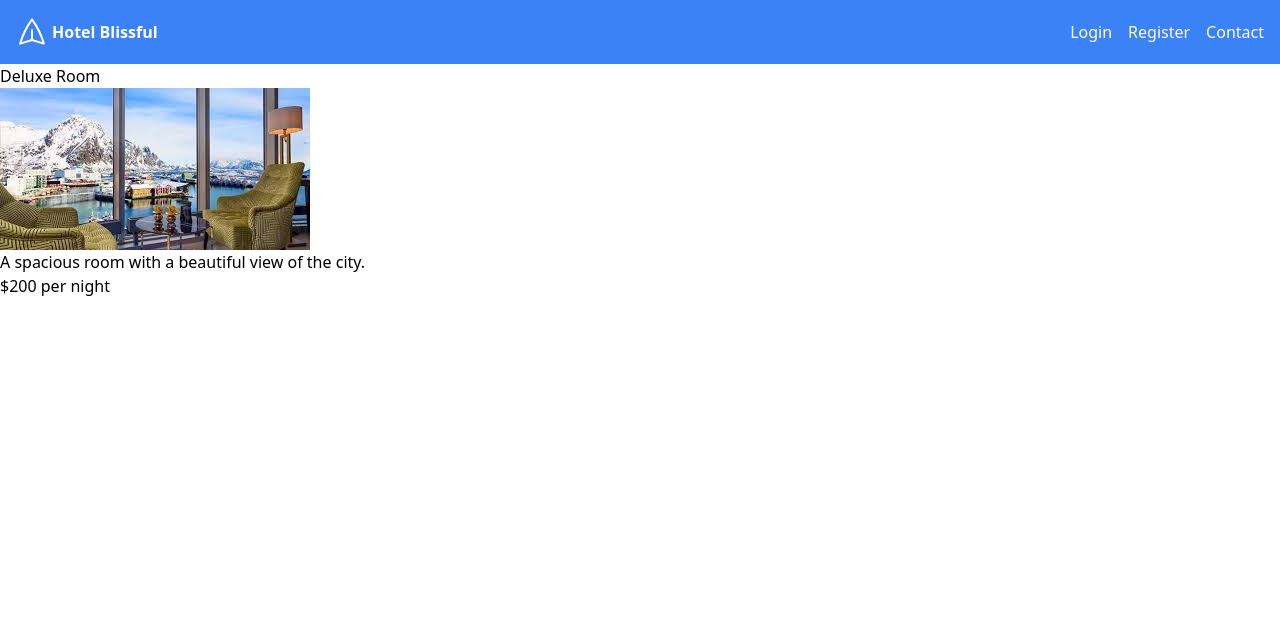
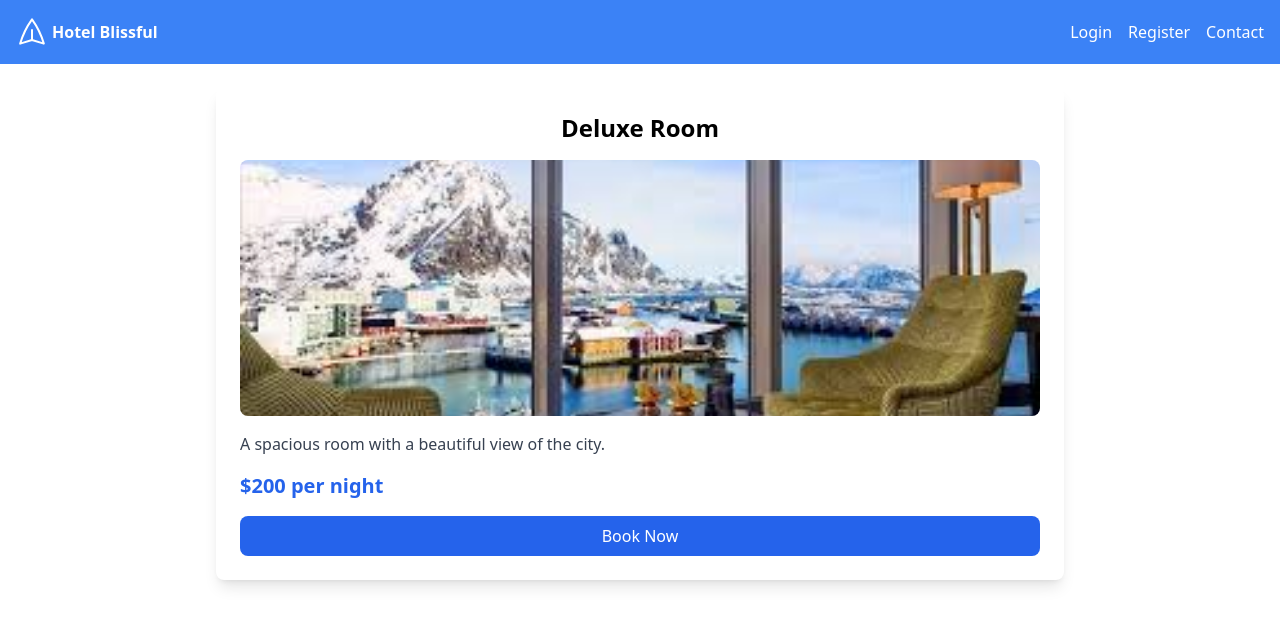
Before and after one commit to Chocopepero/CPSC362Front, a React (Vite) app in the folder client/: page /DeluxeRoom in a window 1280 px wide. Shown: the top 626 px of the page. Built offline with nearby package versions, Linux system fonts and the light colour scheme.

Commit message:
Edit Deluxe Room

```diff
--- a/client/src/rooms/DeluxeRoom.jsx
+++ b/client/src/rooms/DeluxeRoom.jsx
@@ -35,14 +35,17 @@ export default function DeluxeRoom() {
 
 
 
-      <div className="deluxe-room">
-
-            <h2>Deluxe Room</h2>
-            <img src={deluxeRoomImage} alt="Deluxe Room" className="room-image" />
-            <p className="room-description">A spacious room with a beautiful view of the city.</p>
-            <p className="room-price">$200 per night</p>
-        </div>
-
+            <div className="max-w-4xl mx-auto p-6">
+                <div className="bg-white shadow-lg rounded-lg p-6">
+                    <h2 className="text-2xl font-semibold mb-4 text-center">Deluxe Room</h2>
+                    <img src={deluxeRoomImage} alt="Deluxe Room" className="room-image w-full h-64 object-cover rounded-lg mb-4" />
+                    <p className="room-description text-gray-700 mb-4">A spacious room with a beautiful view of the city.</p>
+                    <p className="room-price text-xl font-semibold text-blue-600 mb-4">$200 per night</p>
+                    <button className="w-full bg-blue-600 text-white py-2 rounded-lg hover:bg-blue-700 transition duration-300">
+                        Book Now
+                    </button>
+                </div>
+            </div>
         </div>
 
     );
```
